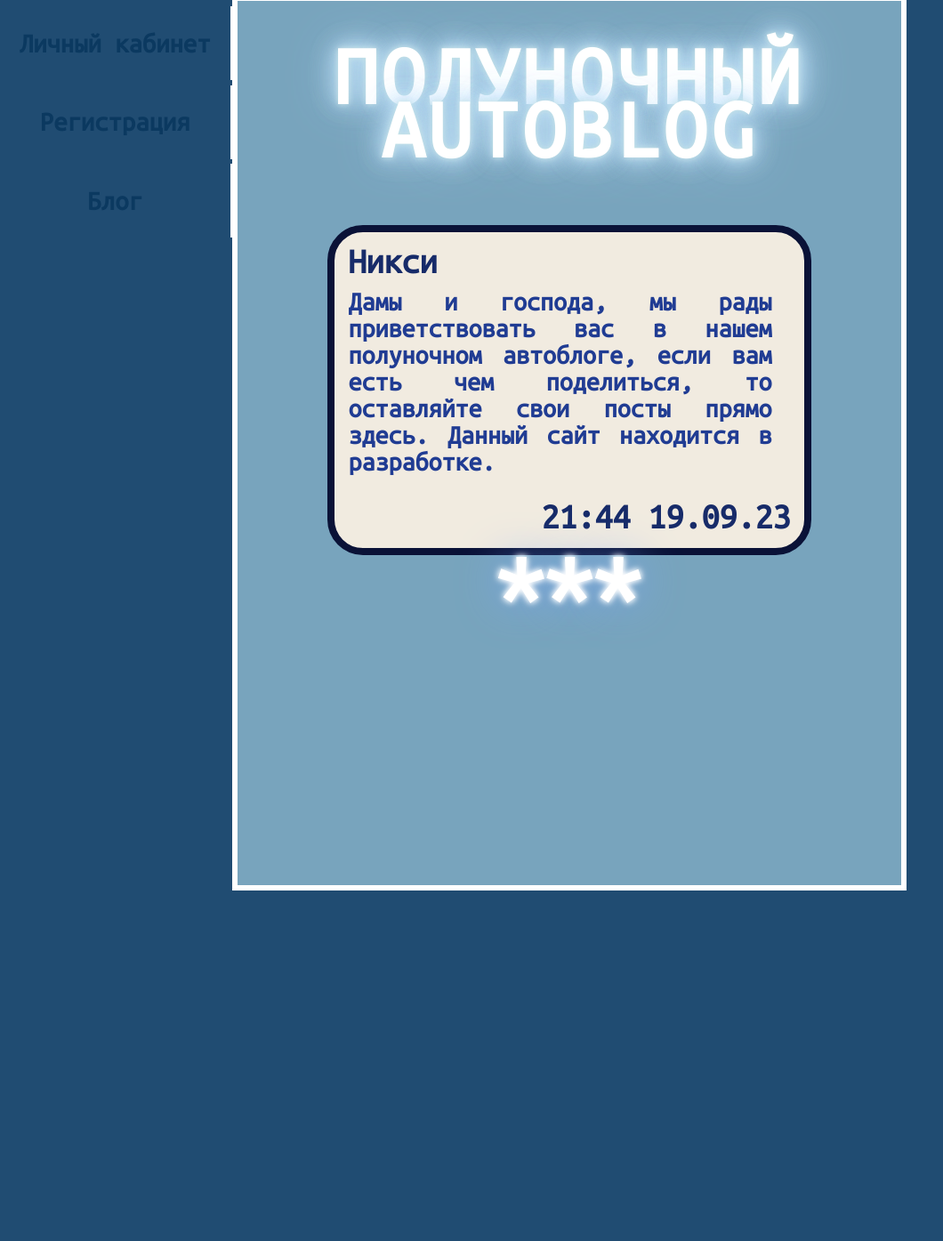
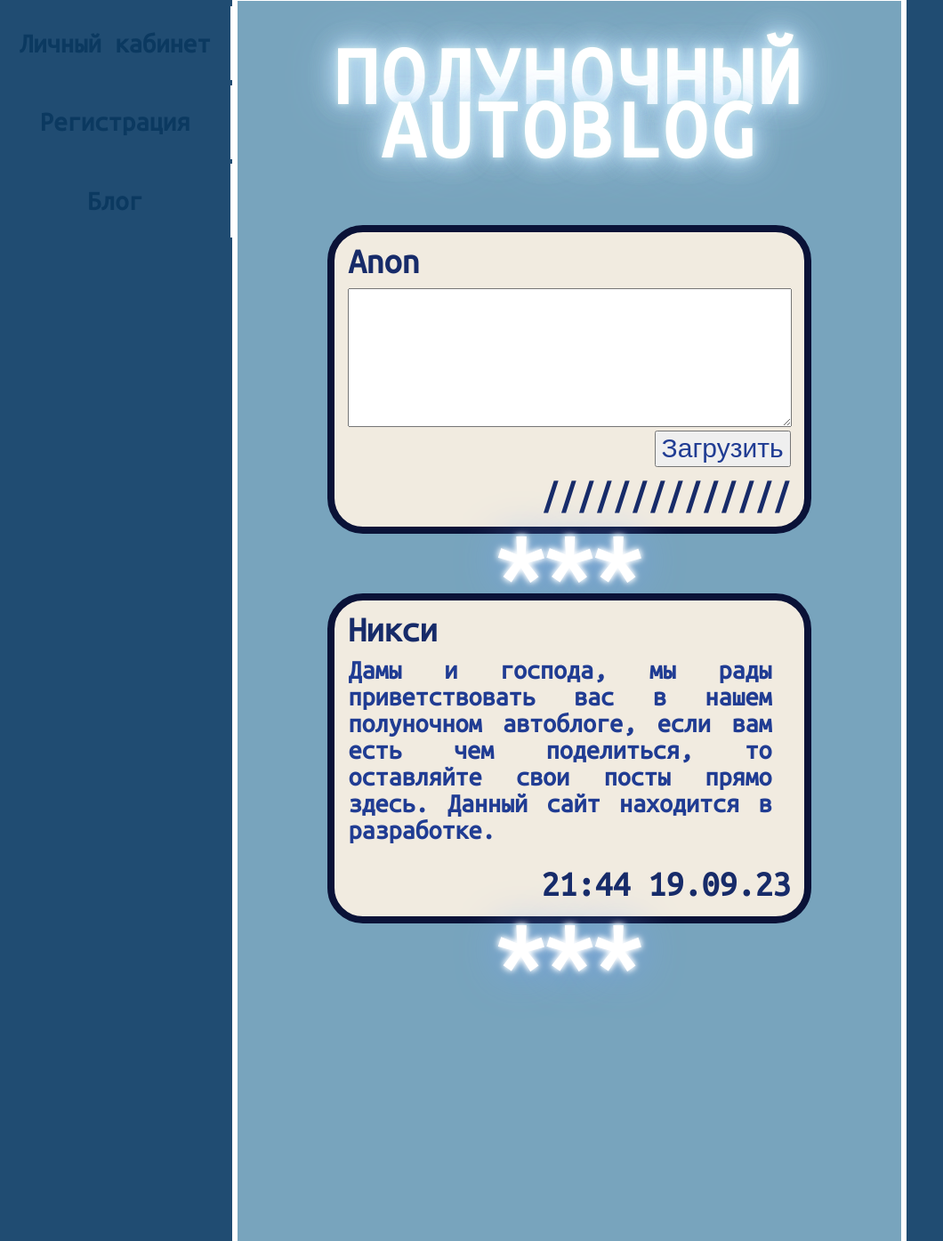
Before and after one commit to NiksyRedSun/AutoBlog, a Flask app: page / in a window 1280 px wide. Shown: the top 1395 px of the page at 89% size, without its empty margins (0-1060 px from the left). Before the commit the page ends 1001 px from the top, so only its background shows below. Run offline with Flask 3, Linux system fonts and the light colour scheme; some web fonts are replaced.

Commit message:
Now we got post adding

```diff
--- a/FDataBase.py
+++ b/FDataBase.py
@@ -21,15 +21,10 @@ class FDataBase:
         return []
 
 
-    def addPost(self, title, text, url):
+    def addPost(self, author, text):
         try:
-            self.__cur.execute(f"SELECT COUNT() as `count` FROM posts WHERE url LIKE '{url}'")
-            res = self.__cur.fetchone()
-            if res['count'] > 0:
-                print("Статья с таким URL уже существует")
-                return False
             tm = math.floor(time.time())
-            self.__cur.execute("INSERT INTO posts VALUES (NULL, ?, ?, ?, ?)", (title, text, url, tm))
+            self.__cur.execute("INSERT INTO posts VALUES (NULL, ?, ?, ?)", (author, text, tm))
             self.__db.commit()
         except sqlite3.Error as e:
             print("Ошибка добавления статьи в БД" + str(e))
--- a/app.py
+++ b/app.py
@@ -5,7 +5,7 @@ import sqlite3
 import os
 from FDataBase import FDataBase
 from werkzeug.security import generate_password_hash, check_password_hash
-from forms import LoginForm, RegisterForm
+from forms import LoginForm, RegisterForm, PostForm
 
 
 
@@ -73,9 +73,30 @@ def close_db(error):
         g.link_db.close()
 
 
-@app.route("/")
+
+
+@app.route("/", methods=["POST", "GET"])
 def index():
-    return render_template("index.html", menu=menu)
+
+    if current_user.is_authenticated:
+        nickname = current_user.getName()
+    else:
+        nickname = None
+    form = PostForm()
+    # print(form.validate_on_submit())
+    if form.validate_on_submit():
+    # if request.method == "POST":
+        # print("Вот тут")
+        posttext = form.post.data
+        postauthor = current_user.getName()
+        res = dbase.addPost(postauthor, posttext)
+        if res:
+            flash("Ваш пост добавлен", "success")
+            return render_template("index.html", menu=menu, nickname=nickname, form=form)
+        else:
+            flash("Ошибка при добавлении поста", "error")
+    # return render_template("index.html", menu=menu)
+    return render_template("index.html", menu=menu, nickname=nickname, form=form)
 
 
 # @app.route("/lcabinet")
@@ -141,7 +162,7 @@ def profile():
 if __name__ == "__main__":
     app.run(debug=True)
 
-#
+
 #
 #
 # if __name__ == "__main__":
--- a/forms.py
+++ b/forms.py
@@ -1,5 +1,5 @@
 from flask_wtf import FlaskForm
-from wtforms import StringField, SubmitField, BooleanField, PasswordField
+from wtforms import StringField, SubmitField, BooleanField, PasswordField, TextAreaField
 from wtforms.validators import DataRequired, Email, Length, EqualTo
 
 
@@ -16,3 +16,8 @@ class RegisterForm(FlaskForm):
     psw = PasswordField("Пароль: ", validators=[DataRequired(), Length(min=4, max=100, message="Пароль должен быть от 4 до 100 символов")])
     psw2 = PasswordField("Пароль повторно: ", validators=[DataRequired(), EqualTo("psw", message="Пароли не совпадают")])
     submit = SubmitField("Регистрация")
+
+
+class PostForm(FlaskForm):
+    post = TextAreaField("Поле", validators=[Length(min=30, max=300, message="Должен быть от 30 до 300 символов")])
+    submit = SubmitField("Загрузить")
--- a/static/css/styles.css
+++ b/static/css/styles.css
@@ -60,6 +60,13 @@ div.dateandtime{
     text-align: right;
 }
 
+textarea {
+    width: 99%;
+    font-size: 30px;
+    color: #203c93;
+    font-family: 'Ubuntu Mono', monospace;
+
+}
 
 div.post + div.sign-wrap-3 {
     margin-bottom: -5%;
@@ -98,9 +105,26 @@ form {
     /*display: flex;*/
 }
 
+div.posttext {
+
+}
+
+div.postbut {
+    align-self: end;
+}
+
+form.postform {
+    /*margin-left: 3%;*/
+    width: 94%;
+    display: flex;
+    flex-direction: column;
+}
+
+
 div.form {
     margin-left: 3%;
     width: 50%;
+    /*font-family: 'Ubuntu Mono', monospace;*/
 }
 
 main {
--- a/templates/index.html
+++ b/templates/index.html
@@ -3,6 +3,26 @@
 
 {% block content %}
 {{ super() }}
+    <div class="post">
+        {% if nickname %}
+        <div class="nickname">{{ nickname }}</div>
+        {% else %}
+        <div class="nickname">Anon</div>
+        {% endif %}
+        {% for cat, msg in get_flashed_messages(True) %}
+        <div class="flMsg {{cat}}">{{msg}}</div>
+        {% endfor %}
+        <form action="" method="post" class="postform">
+            {{ form.hidden_tag() }}
+            <div class="posttext">{{ form.post(rows=5) }}</div>
+            <div class="postbut">{{ form.submit() }}</div>
+        </form>
+        <div class="dateandtime">//////////////</div>
+    </div>
+    <div class="sign-wrap-3">
+        <span class="sign_word">***</span>
+    </div>
+
     <div class="post">
         <div class="nickname">Никси</div>
         <div class="text">Дамы и господа, мы рады приветствовать вас в нашем полуночном автоблоге, если вам есть чем поделиться, то оставляйте свои посты прямо здесь. Данный сайт находится в разработке.</div>
```
